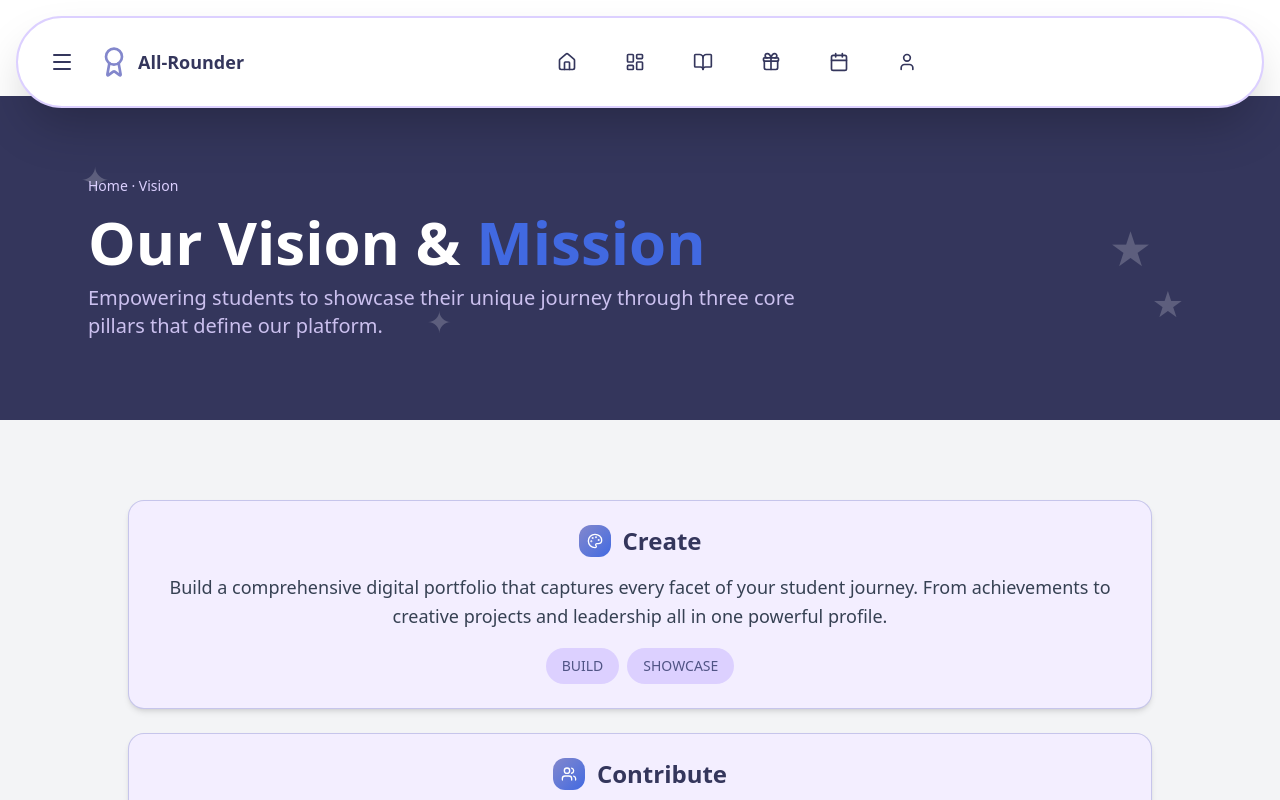
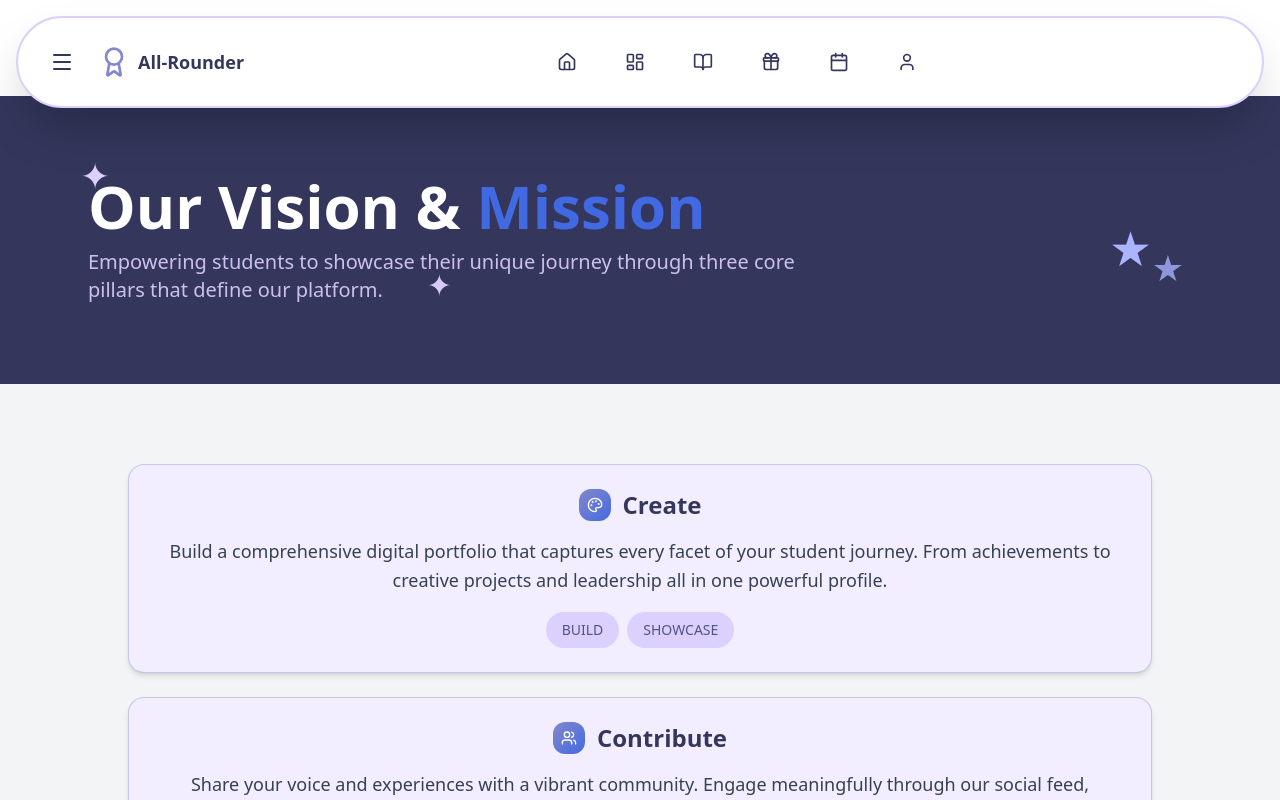
Before and after one commit to Dulaksha-Keshan/all-rounder, a Next.js app in the folder frontend/all-rounder/: page /vision in a window 1280 px wide. Shown: the top 800 px of the page. Built offline with nearby package versions, Linux system fonts and the light colour scheme.

Commit message:
change the stars into animated stars in vision page

```diff
--- a/frontend/all-rounder/src/app/vision/_components/VisionHero.tsx
+++ b/frontend/all-rounder/src/app/vision/_components/VisionHero.tsx
@@ -1,21 +1,64 @@
-'use client';
+// 'use client';
+
+import { useEffect } from 'react';
+import gsap from 'gsap';
 
 export default function VisionHero() {
+
+  useEffect(() => {
+    // Blinking animation
+    gsap.to('.blink-star', {
+      opacity: 0.2,
+      duration: 1.5,
+      repeat: -1,
+      yoyo: true,
+      ease: 'power1.inOut',
+      stagger: {
+        each: 0.4,
+        from: "random"
+      }
+    });
+
+    // Floating animation
+    gsap.to('.float-star', {
+      y: -15,
+      duration: 3,
+      repeat: -1,
+      yoyo: true,
+      ease: 'sine.inOut',
+      stagger: {
+        each: 0.5,
+        from: "random"
+      }
+    });
+
+  }, []);
+
   return (
     <section className="relative w-full bg-[#34365C] text-white py-20 overflow-hidden">
 
-      {/* Decorative stars */}
+      {/* Animated Stars */}
       <div className="absolute inset-0 pointer-events-none">
-        <div className="absolute top-16 left-20 text-4xl opacity-20">✦</div>
-        <div className="absolute top-32 right-32 text-5xl opacity-20">★</div>
-        <div className="absolute bottom-20 left-1/3 text-3xl opacity-20">✦</div>
-        <div className="absolute bottom-24 right-24 text-4xl opacity-20">★</div>
+
+        <div className="blink-star float-star absolute top-16 left-20 text-4xl text-[#DCD0FF]">
+          ✦
+        </div>
+
+        <div className="blink-star absolute top-32 right-32 text-5xl text-[#AAB4FF]">
+          ★
+        </div>
+
+        <div className="blink-star float-star absolute bottom-20 left-1/3 text-3xl text-[#DCD0FF]">
+          ✦
+        </div>
+
+        <div className="blink-star absolute bottom-24 right-24 text-4xl text-[#AAB4FF]">
+          ★
+        </div>
+
       </div>
 
       <div className="max-w-6xl mx-auto px-6 relative z-10">
-        <p className="text-sm text-[#DCD0FF] mb-4">
-          Home · Vision
-        </p>
 
         <h1 className="text-4xl md:text-6xl font-bold mb-3 ">
           Our Vision & <span className="text-[#4169E1]">Mission</span>
```
Also changed, not shown: frontend/all-rounder/src/app/vision/_components/MeetOurTeam.tsx (+0 -125 lines).
